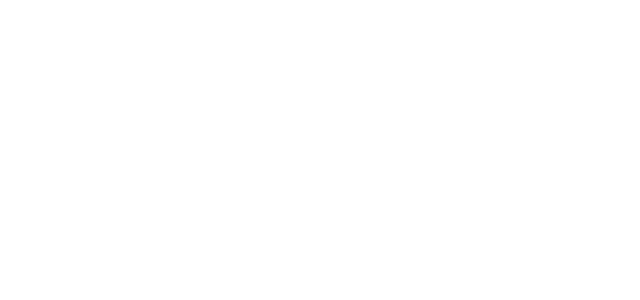
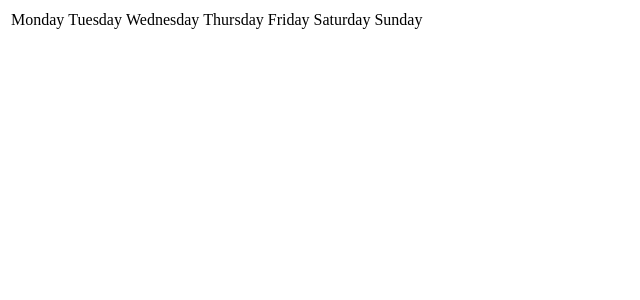
Before and after one commit to calvintanwj/Moments, a React (Create React App) app in the folder moments/: page / in a window 1280 px wide. Shown: the top 300 px of the page, without its empty margins (0-640 px from the left). Built offline with nearby package versions, Linux system fonts and the light colour scheme.

Commit message:
Add day header row to calendar

```diff
--- a/moments/src/Calendar.js
+++ b/moments/src/Calendar.js
@@ -1,6 +1,35 @@
+const dayNames = [
+    "Monday",
+    "Tuesday",
+    "Wednesday",
+    "Thursday",
+    "Friday",
+    "Saturday",
+    "Sunday",
+];
+
+function DayHeaderRow() {
+    const row = dayNames.map((day) =>
+        <td>{day}</td>);
+
+    return (
+        <tr>
+            {row}
+        </tr>
+    );
+}
+
+/*
+    Calendar box for one month
+*/
 function Calendar() {
-    return (<>
-    </>);
+    return (
+        <>
+            <table>
+                <DayHeaderRow />
+            </table>
+        </>
+    );
 }
 
 export default Calendar;
```
